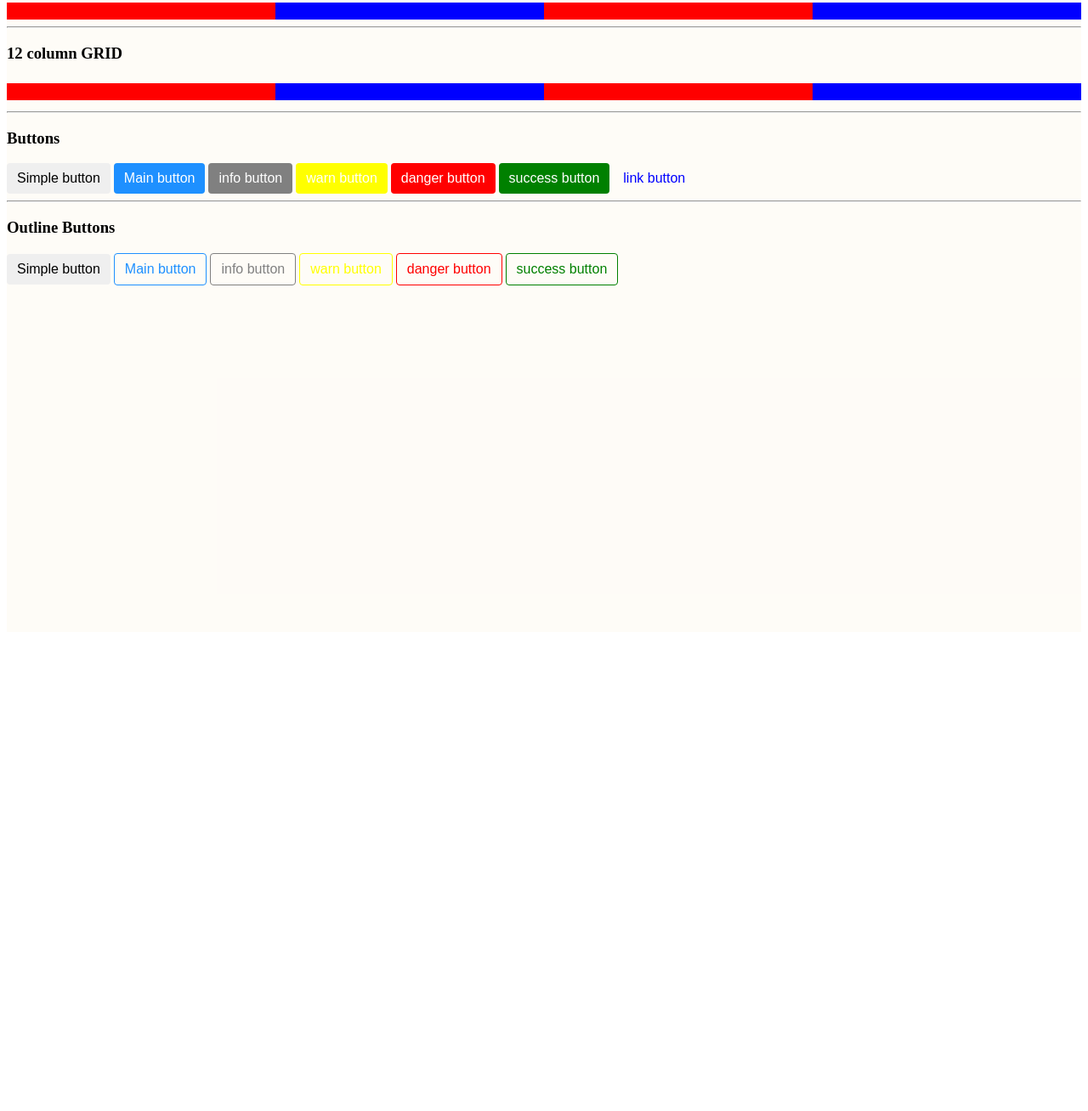
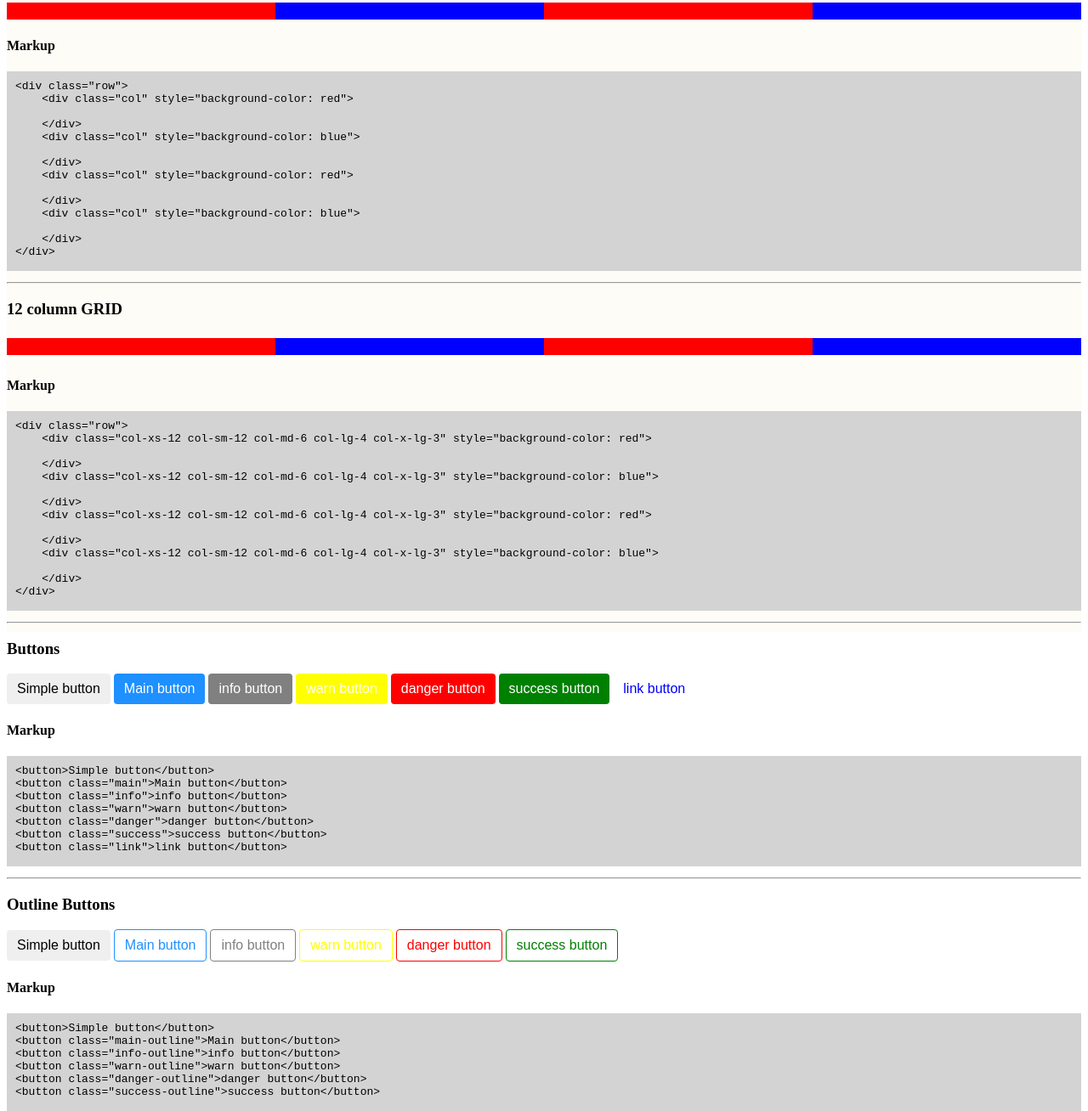
Before and after one commit to toshetoo/teapot-scss, a website: page index.html in a window 1280 px wide. Shown: the part 64-1372 px from the top of the page at 85% size. Before the commit the page ends 816 px from the top, so only its background shows below. Drawn offline with nearby package versions, Linux system fonts and the light colour scheme; files that its build step writes are made by us from their sources.

Commit message:
Add markup for examples

```diff
--- a/index.html
+++ b/index.html
@@ -1,5 +1,6 @@
 <!DOCTYPE html>
 <html lang="en">
+
 <head>
     <meta charset="UTF-8">
     <meta name="viewport" content="initial-scale=1.0">
@@ -8,6 +9,7 @@
     <link rel="stylesheet" href="./css/demo.css">
     <link rel="stylesheet" href="./css/main.css">
 </head>
+
 <body>
     <div class="body-wrapper">
         <div class="main-content">
@@ -26,6 +28,12 @@
 
                 </div>
             </div>
+
+            <h4>Markup</h4>
+            <pre>
+&lt;div&nbsp;class=&quot;row&quot;&gt;<br/>&nbsp;&nbsp;&nbsp;&nbsp;&lt;div&nbsp;class=&quot;col&quot;&nbsp;style=&quot;background-color:&nbsp;red&quot;&gt;<br/><br/>&nbsp;&nbsp;&nbsp;&nbsp;&lt;/div&gt;<br/>&nbsp;&nbsp;&nbsp;&nbsp;&lt;div&nbsp;class=&quot;col&quot;&nbsp;style=&quot;background-color:&nbsp;blue&quot;&gt;<br/><br/>&nbsp;&nbsp;&nbsp;&nbsp;&lt;/div&gt;<br/>&nbsp;&nbsp;&nbsp;&nbsp;&lt;div&nbsp;class=&quot;col&quot;&nbsp;style=&quot;background-color:&nbsp;red&quot;&gt;<br/><br/>&nbsp;&nbsp;&nbsp;&nbsp;&lt;/div&gt;<br/>&nbsp;&nbsp;&nbsp;&nbsp;&lt;div&nbsp;class=&quot;col&quot;&nbsp;style=&quot;background-color:&nbsp;blue&quot;&gt;<br/><br/>&nbsp;&nbsp;&nbsp;&nbsp;&lt;/div&gt;<br/>&lt;/div&gt;
+            </pre>
+
             <hr/>
             <h3>12 column GRID</h3>
             <div class="row">
@@ -42,6 +50,11 @@
 
                 </div>
             </div>
+
+            <h4>Markup</h4>
+            <pre>
+&lt;div&nbsp;class=&quot;row&quot;&gt;<br/>&nbsp;&nbsp;&nbsp;&nbsp;&lt;div&nbsp;class=&quot;col-xs-12&nbsp;col-sm-12&nbsp;col-md-6&nbsp;col-lg-4&nbsp;col-x-lg-3&quot;&nbsp;style=&quot;background-color:&nbsp;red&quot;&gt;<br/><br/>&nbsp;&nbsp;&nbsp;&nbsp;&lt;/div&gt;<br/>&nbsp;&nbsp;&nbsp;&nbsp;&lt;div&nbsp;class=&quot;col-xs-12&nbsp;col-sm-12&nbsp;col-md-6&nbsp;col-lg-4&nbsp;col-x-lg-3&quot;&nbsp;style=&quot;background-color:&nbsp;blue&quot;&gt;<br/><br/>&nbsp;&nbsp;&nbsp;&nbsp;&lt;/div&gt;<br/>&nbsp;&nbsp;&nbsp;&nbsp;&lt;div&nbsp;class=&quot;col-xs-12&nbsp;col-sm-12&nbsp;col-md-6&nbsp;col-lg-4&nbsp;col-x-lg-3&quot;&nbsp;style=&quot;background-color:&nbsp;red&quot;&gt;<br/><br/>&nbsp;&nbsp;&nbsp;&nbsp;&lt;/div&gt;<br/>&nbsp;&nbsp;&nbsp;&nbsp;&lt;div&nbsp;class=&quot;col-xs-12&nbsp;col-sm-12&nbsp;col-md-6&nbsp;col-lg-4&nbsp;col-x-lg-3&quot;&nbsp;style=&quot;background-color:&nbsp;blue&quot;&gt;<br/><br/>&nbsp;&nbsp;&nbsp;&nbsp;&lt;/div&gt;<br/>&lt;/div&gt;
+            </pre>
             <hr/>
             <h3>Buttons</h3>
             <button>Simple button</button>
@@ -52,6 +65,11 @@
             <button class="success">success button</button>
             <button class="link">link button</button>
 
+            <h4>Markup</h4>
+            <pre>
+&lt;button&gt;Simple&nbsp;button&lt;/button&gt;<br/>&lt;button&nbsp;class=&quot;main&quot;&gt;Main&nbsp;button&lt;/button&gt;<br/>&lt;button&nbsp;class=&quot;info&quot;&gt;info&nbsp;button&lt;/button&gt;<br/>&lt;button&nbsp;class=&quot;warn&quot;&gt;warn&nbsp;button&lt;/button&gt;<br/>&lt;button&nbsp;class=&quot;danger&quot;&gt;danger&nbsp;button&lt;/button&gt;<br/>&lt;button&nbsp;class=&quot;success&quot;&gt;success&nbsp;button&lt;/button&gt;<br/>&lt;button&nbsp;class=&quot;link&quot;&gt;link&nbsp;button&lt;/button&gt;
+            </pre>
+
             <hr/>
             <h3>Outline Buttons</h3>
             <button>Simple button</button>
@@ -60,7 +78,13 @@
             <button class="warn-outline">warn button</button>
             <button class="danger-outline">danger button</button>
             <button class="success-outline">success button</button>
+
+            <h4>Markup</h4>
+            <pre>
+&lt;button&gt;Simple&nbsp;button&lt;/button&gt;<br/>&lt;button&nbsp;class=&quot;main-outline&quot;&gt;Main&nbsp;button&lt;/button&gt;<br/>&lt;button&nbsp;class=&quot;info-outline&quot;&gt;info&nbsp;button&lt;/button&gt;<br/>&lt;button&nbsp;class=&quot;warn-outline&quot;&gt;warn&nbsp;button&lt;/button&gt;<br/>&lt;button&nbsp;class=&quot;danger-outline&quot;&gt;danger&nbsp;button&lt;/button&gt;<br/>&lt;button&nbsp;class=&quot;success-outline&quot;&gt;success&nbsp;button&lt;/button&gt;
+            </pre>
         </div>
     </div>
 </body>
+
 </html>
--- a/scss/demo.scss
+++ b/scss/demo.scss
@@ -12,3 +12,9 @@
 .row div {
     height: 20px;
 }
+
+pre {
+    background: lightgray;
+    padding-left: 10px;
+    padding-top: 10px;
+}
```
Lines whose indentation alone changed are shown as unchanged.
